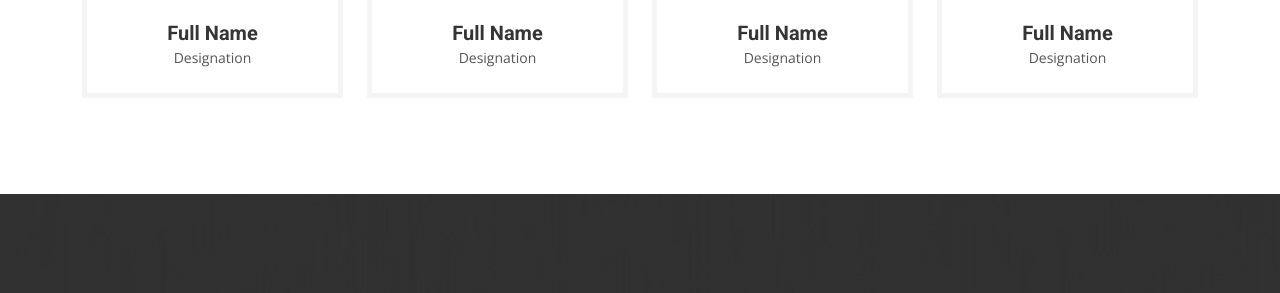
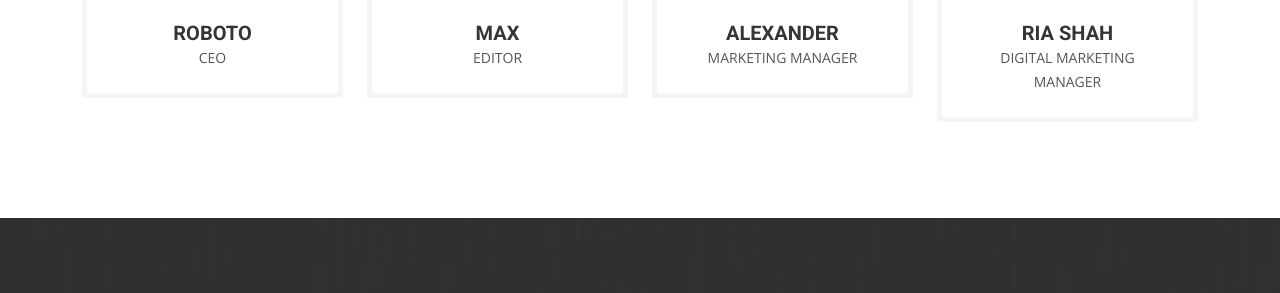
Before and after one commit to Hardi0205/AWT7, a plain HTML site: page about.html in a window 1280 px wide. Shown: the part 1780-2073 px from the top of the page. Drawn offline with nearby package versions, Linux system fonts and the light colour scheme.

Commit message:
ABOUT UPDATED

```diff
--- a/about.html
+++ b/about.html
@@ -48,17 +48,17 @@
             <div class="col-lg-7 px-5 text-start">
                 <div class="h-100 d-inline-flex align-items-center py-3 me-4">
                     <small class="fa fa-map-marker-alt text-primary me-2"></small>
-                    <small>123 Street, New York, USA</small>
+                    <small>Royal oak,Gota,Ahemdabad</small>
                 </div>
                 <div class="h-100 d-inline-flex align-items-center py-3">
                     <small class="far fa-clock text-primary me-2"></small>
-                    <small>Mon - Fri : 09.00 AM - 09.00 PM</small>
+                    <small>Mon - Sat : 09.00 AM - 09.00 PM</small>
                 </div>
             </div>
             <div class="col-lg-5 px-5 text-end">
                 <div class="h-100 d-inline-flex align-items-center py-3 me-4">
                     <small class="fa fa-phone-alt text-primary me-2"></small>
-                    <small>+012 345 6789</small>
+                    <small>+91 00000 00000</small>
                 </div>
                 <div class="h-100 d-inline-flex align-items-center">
                     <a class="btn btn-sm-square bg-white text-primary me-1" href=""><i class="fab fa-facebook-f"></i></a>
@@ -233,8 +233,8 @@
                             </div>
                         </div>
                         <div class="text-center border border-5 border-light border-top-0 p-4">
-                            <h5 class="mb-0">Full Name</h5>
-                            <small>Designation</small>
+                            <h5 class="mb-0">ROBOTO</h5>
+                            <small>CEO</small>
                         </div>
                     </div>
                 </div>
@@ -249,8 +249,8 @@
                             </div>
                         </div>
                         <div class="text-center border border-5 border-light border-top-0 p-4">
-                            <h5 class="mb-0">Full Name</h5>
-                            <small>Designation</small>
+                            <h5 class="mb-0">MAX</h5>
+                            <small>EDITOR</small>
                         </div>
                     </div>
                 </div>
@@ -265,8 +265,8 @@
                             </div>
                         </div>
                         <div class="text-center border border-5 border-light border-top-0 p-4">
-                            <h5 class="mb-0">Full Name</h5>
-                            <small>Designation</small>
+                            <h5 class="mb-0">ALEXANDER</h5>
+                            <small>MARKETING MANAGER</small>
                         </div>
                     </div>
                 </div>
@@ -281,8 +281,8 @@
                             </div>
                         </div>
                         <div class="text-center border border-5 border-light border-top-0 p-4">
-                            <h5 class="mb-0">Full Name</h5>
-                            <small>Designation</small>
+                            <h5 class="mb-0">RIA SHAH</h5>
+                            <small>DIGITAL MARKETING MANAGER</small>
                         </div>
                     </div>
                 </div>
```
